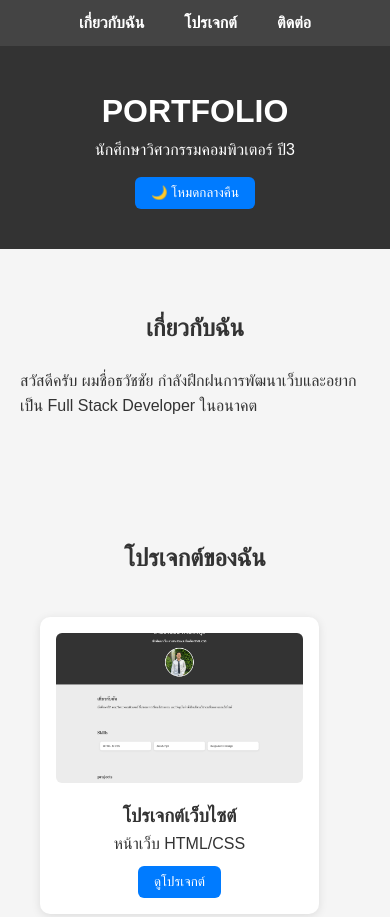
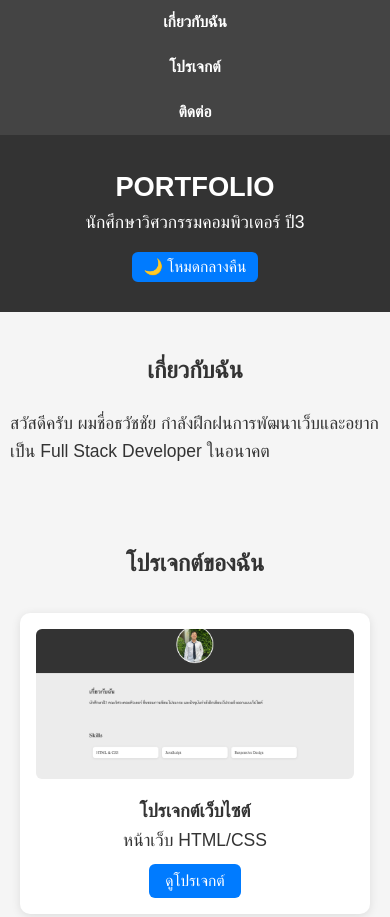
Before and after one commit to jjjecop/portfolio, a plain HTML site: page index.html in a window 390 px wide. Shown: the top 917 px of the page. Drawn offline with Linux system fonts and the light colour scheme.

Commit message:
Update style.css: เพิ่ม media queries สำหรับจอเล็ก

```diff
--- a/style.css
+++ b/style.css
@@ -206,3 +206,64 @@ html {
     max-width: 320px;
   }
 }
+@media (max-width: 768px) {
+    .navbar ul {
+        flex-direction: column;
+        align-items: center;
+        gap: 10px;
+    }
+}
+
+@media (max-width: 768px) {
+    .main-header{
+        padding: 30px 10px;
+    }
+    .main-header h1 {
+        font-size: 7vw;
+    }
+
+    .main-header p {
+        font-size: 4.5vw;
+    }
+
+    #toggle-mode {
+        font-size: 4vw;
+        padding: 6px 12px;
+    }
+}
+
+@media (max-width: 768px) {
+    section {
+        padding: 40px 10px;
+    }
+
+    section h2 {
+        font-size: 6vw;
+    }
+
+    section p {
+        font-size: 4.5vw;
+    }
+}
+
+@media (max-width: 768px){
+    .project-grid {
+        gap: 12px;
+        padding: 10px;
+    }
+
+    .card {
+        width: 100%;
+        max-width: 100%;
+    }
+}
+
+@media (max-width: 480px) {
+    body {
+        font-size: 4vw;
+    }
+
+    button {
+        font-size: 4vw;
+    }
+}
```
